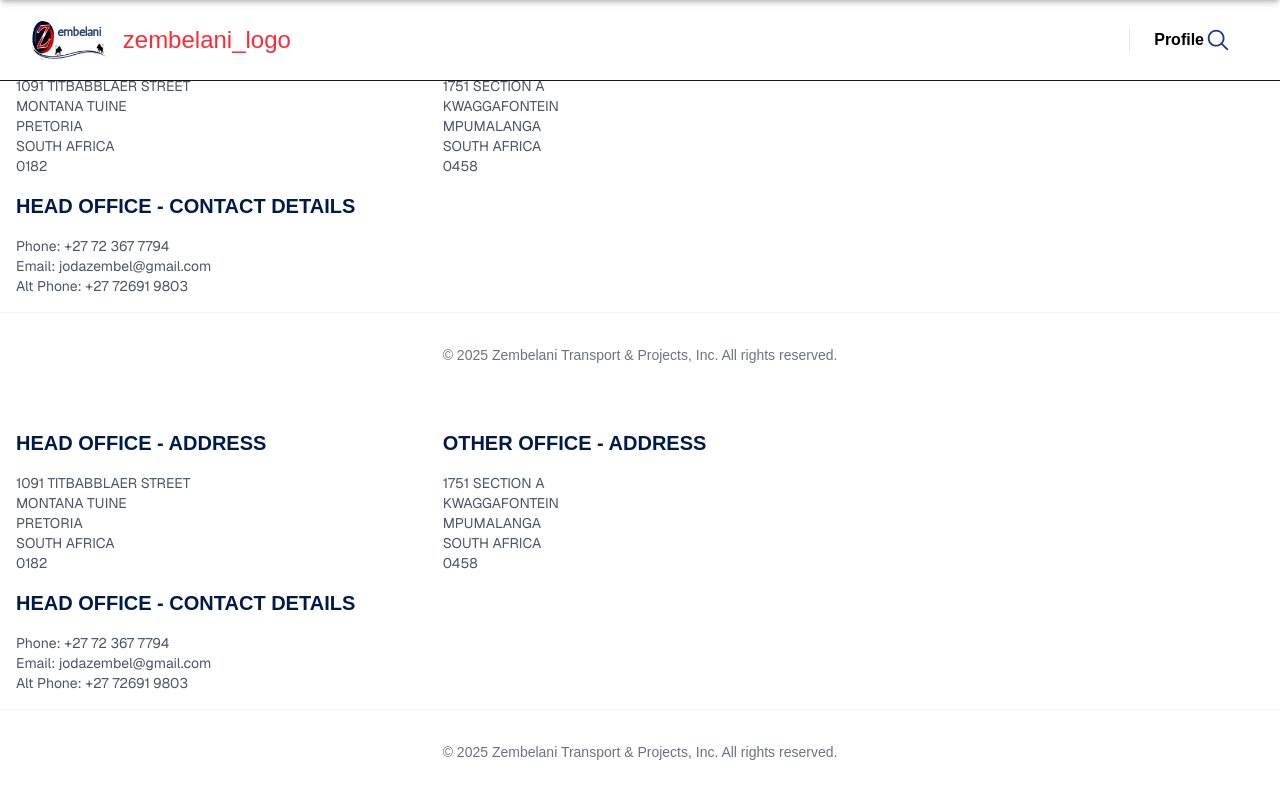
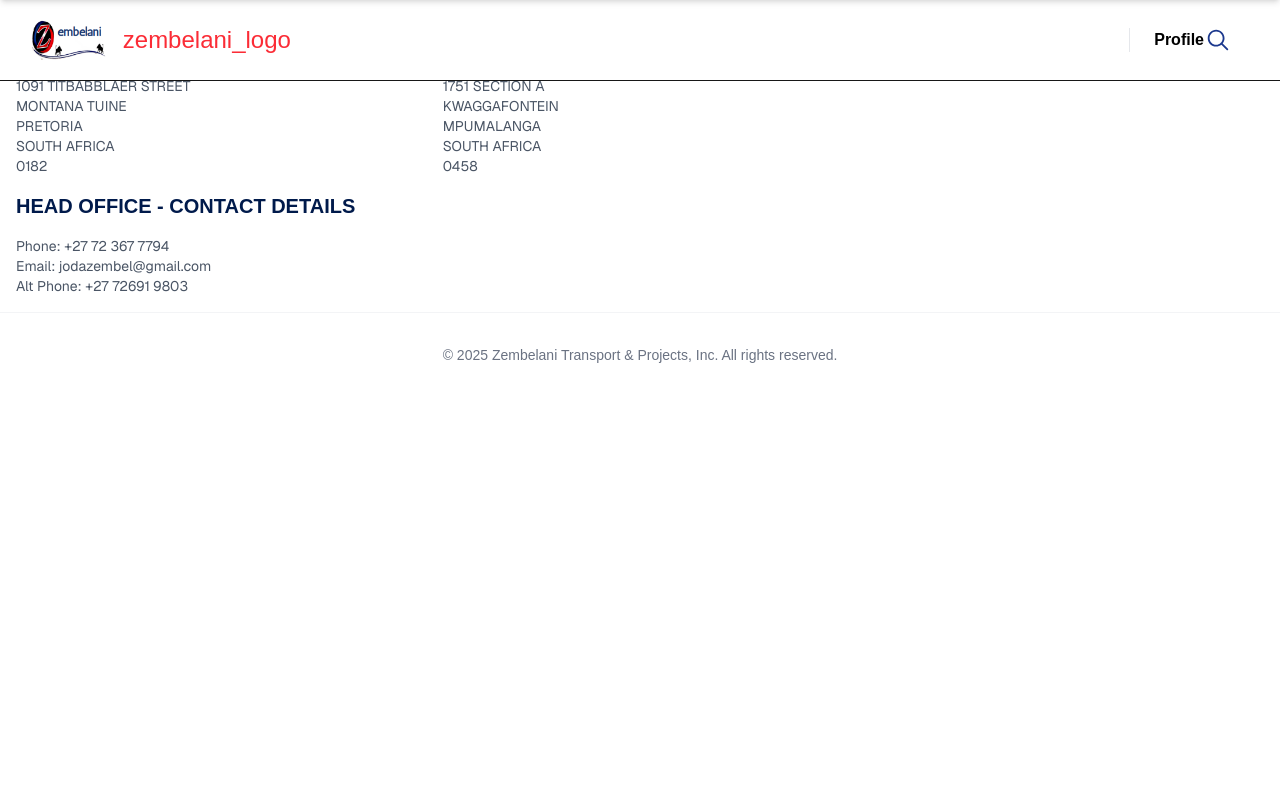
Before and after one commit to M9china/zembelani, a Next.js app: page / in a window 1280 px wide. Built offline with nearby package versions, Linux system fonts and the light colour scheme.

Commit message:
fix(About): update image reference from JPG to PNG for consistency

```diff
--- a/src/app/page.tsx
+++ b/src/app/page.tsx
@@ -4,17 +4,11 @@
   return (
     <div className="h-sreen">
       <section>
-        <NavBar />
-      </section>
-      <section>
         <Hero />
       </section>
       <section>
         <About />
       </section>
-      <section>
-        <Footer />
-      </section>
     </div>
   );
 }
--- a/src/components/about/AboutStactic.ts
+++ b/src/components/about/AboutStactic.ts
@@ -13,7 +13,7 @@
       description: `STORMWATER DRAINAGE`,
     },
     {
-      image: '/projects/pipes.jpg',
+      image: '/projects/pipes.png',
       description: ` WATER PIPELINE CONSTRUCTION`,
     },
     {
```
Also changed, not shown: public/projects/pipes.jpg (deleted), 1 other file (tests, documents, lock files or other folders).
